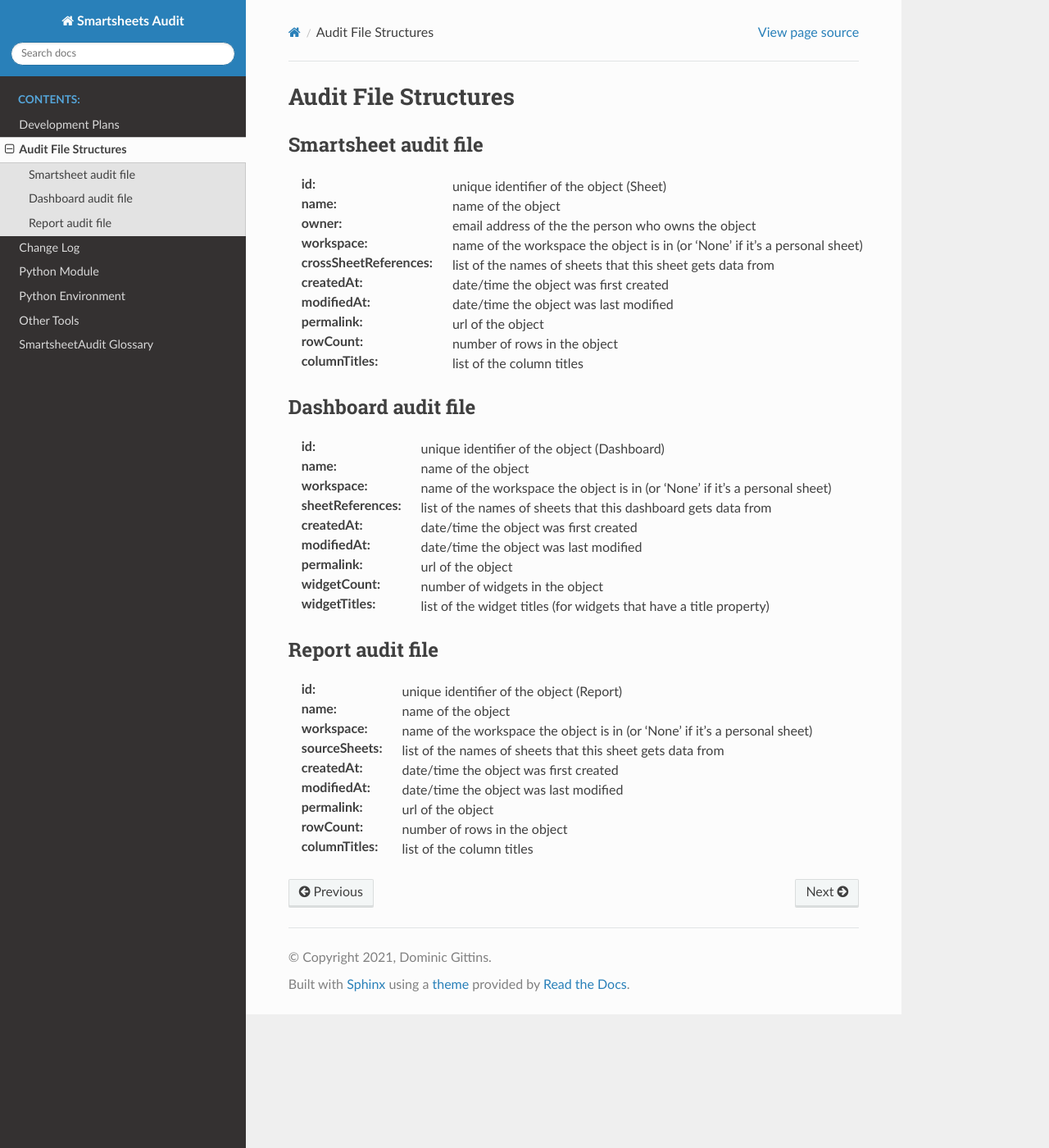
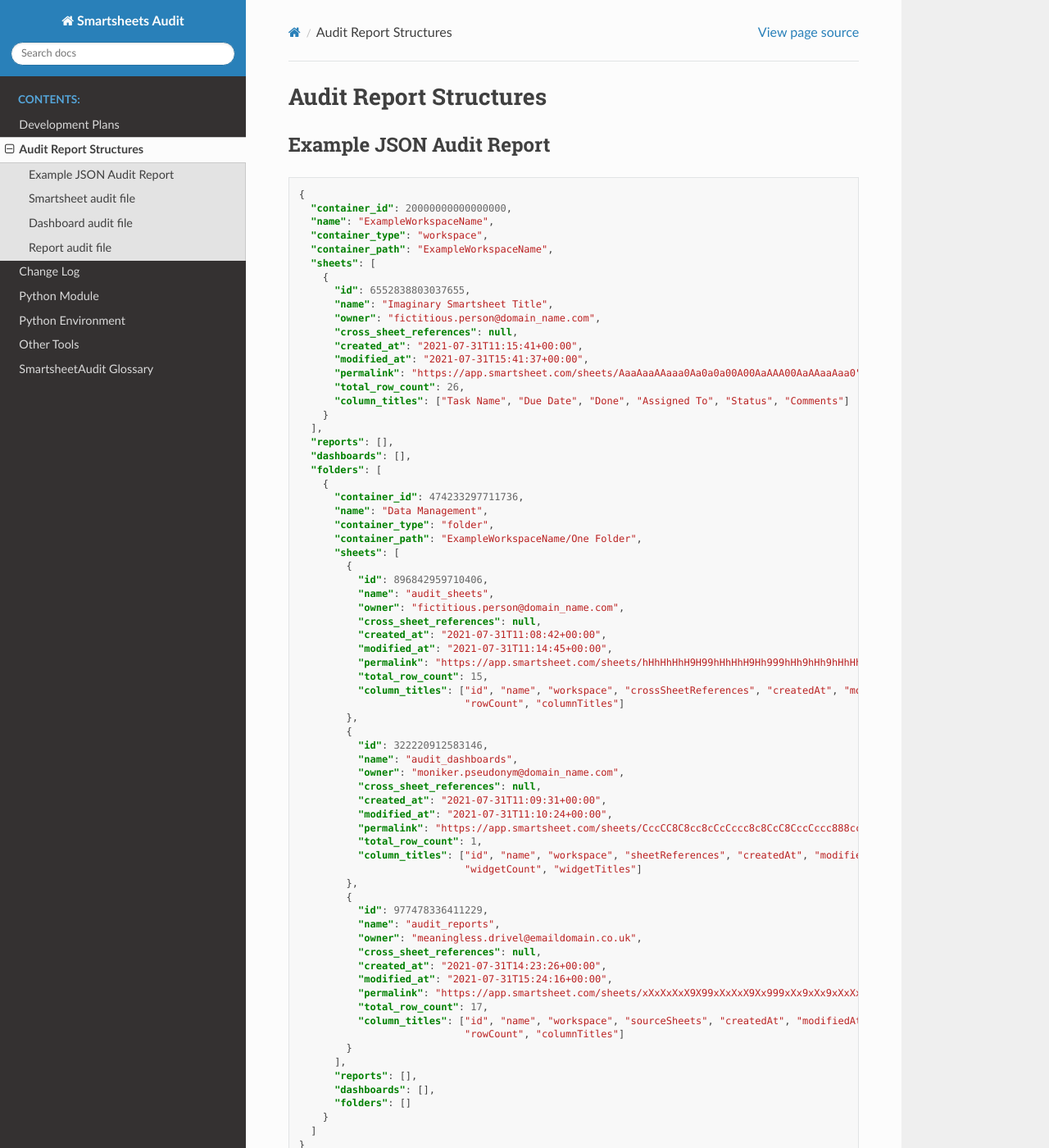
Before and after one commit to comdotdom/SmartSheets, a Sphinx documentation site: the page built from docs/source/audit_file.rst, in a window 1280 px wide and 1400 px high. Shown: the whole window at 82% size. Built offline with Sphinx 7.4.7 and the Read the Docs theme 2.0.0, drawn with Linux system fonts in a browser that asks for light colours.

Commit message:
doc updates & additions

```diff
--- a/docs/source/audit_file.rst
+++ b/docs/source/audit_file.rst
@@ -1,5 +1,81 @@
-Audit File Structures
-=====================
+Audit Report Structures
+=======================
+
+
+Example JSON Audit Report
+-------------------------
+.. code-block:: json
+
+    {
+      "container_id": 20000000000000000,
+      "name": "ExampleWorkspaceName",
+      "container_type": "workspace",
+      "container_path": "ExampleWorkspaceName",
+      "sheets": [
+        {
+          "id": 6552838803037655,
+          "name": "Imaginary Smartsheet Title",
+          "owner": "fictitious.person@domain_name.com",
+          "cross_sheet_references": null,
+          "created_at": "2021-07-31T11:15:41+00:00",
+          "modified_at": "2021-07-31T15:41:37+00:00",
+          "permalink": "https://app.smartsheet.com/sheets/AaaAaaAAaaa0Aa0a0a00A00AaAAA00AaAAaaAaa0",
+          "total_row_count": 26,
+          "column_titles": ["Task Name", "Due Date", "Done", "Assigned To", "Status", "Comments"]
+        }
+      ],
+      "reports": [],
+      "dashboards": [],
+      "folders": [
+        {
+          "container_id": 474233297711736,
+          "name": "Data Management",
+          "container_type": "folder",
+          "container_path": "ExampleWorkspaceName/One Folder",
+          "sheets": [
+            {
+              "id": 896842959710406,
+              "name": "audit_sheets",
+              "owner": "fictitious.person@domain_name.com",
+              "cross_sheet_references": null,
+              "created_at": "2021-07-31T11:08:42+00:00",
+              "modified_at": "2021-07-31T11:14:45+00:00",
+              "permalink": "https://app.smartsheet.com/sheets/hHhHhHhH9H99hHhHhH9Hh999hHh9hHh9hHhHhH9H",
+              "total_row_count": 15,
+              "column_titles": ["id", "name", "workspace", "crossSheetReferences", "createdAt", "modifiedAt", "permalink",
+                                "rowCount", "columnTitles"]
+            },
+            {
+              "id": 322220912583146,
+              "name": "audit_dashboards",
+              "owner": "moniker.pseudonym@domain_name.com",
+              "cross_sheet_references": null,
+              "created_at": "2021-07-31T11:09:31+00:00",
+              "modified_at": "2021-07-31T11:10:24+00:00",
+              "permalink": "https://app.smartsheet.com/sheets/CccCC8C8cc8cCcCccc8c8CcC8CccCccc888ccCc8",
+              "total_row_count": 1,
+              "column_titles": ["id", "name", "workspace", "sheetReferences", "createdAt", "modifiedAt", "permalink",
+                                "widgetCount", "widgetTitles"]
+            },
+            {
+              "id": 977478336411229,
+              "name": "audit_reports",
+              "owner": "meaningless.drivel@emaildomain.co.uk",
+              "cross_sheet_references": null,
+              "created_at": "2021-07-31T14:23:26+00:00",
+              "modified_at": "2021-07-31T15:24:16+00:00",
+              "permalink": "https://app.smartsheet.com/sheets/xXxXxXxX9X99xXxXxX9Xx999xXx9xXx9xXxXxX9X",
+              "total_row_count": 17,
+              "column_titles": ["id", "name", "workspace", "sourceSheets", "createdAt", "modifiedAt", "permalink",
+                                "rowCount", "columnTitles"]
+            }
+          ],
+          "reports": [],
+          "dashboards": [],
+          "folders": []
+        }
+      ]
+    }
 
 Smartsheet audit file
 ---------------------
--- /dev/null
+++ b/docs/source/data_definitions.rst
@@ -0,0 +1,2 @@
+Data Definitions
+================
```
Also changed, not shown: docs/source/python_code.rst (+8 -0 lines).
